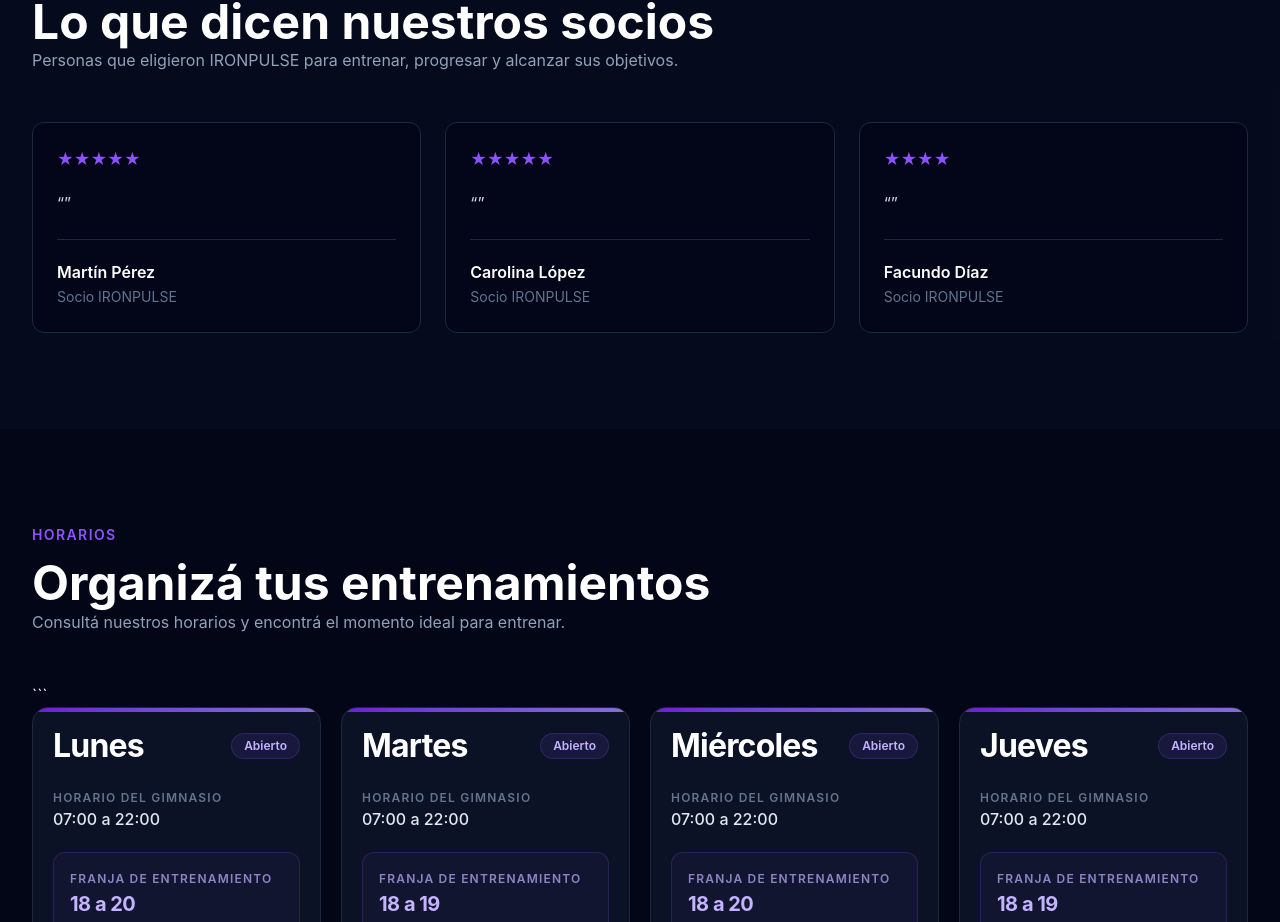
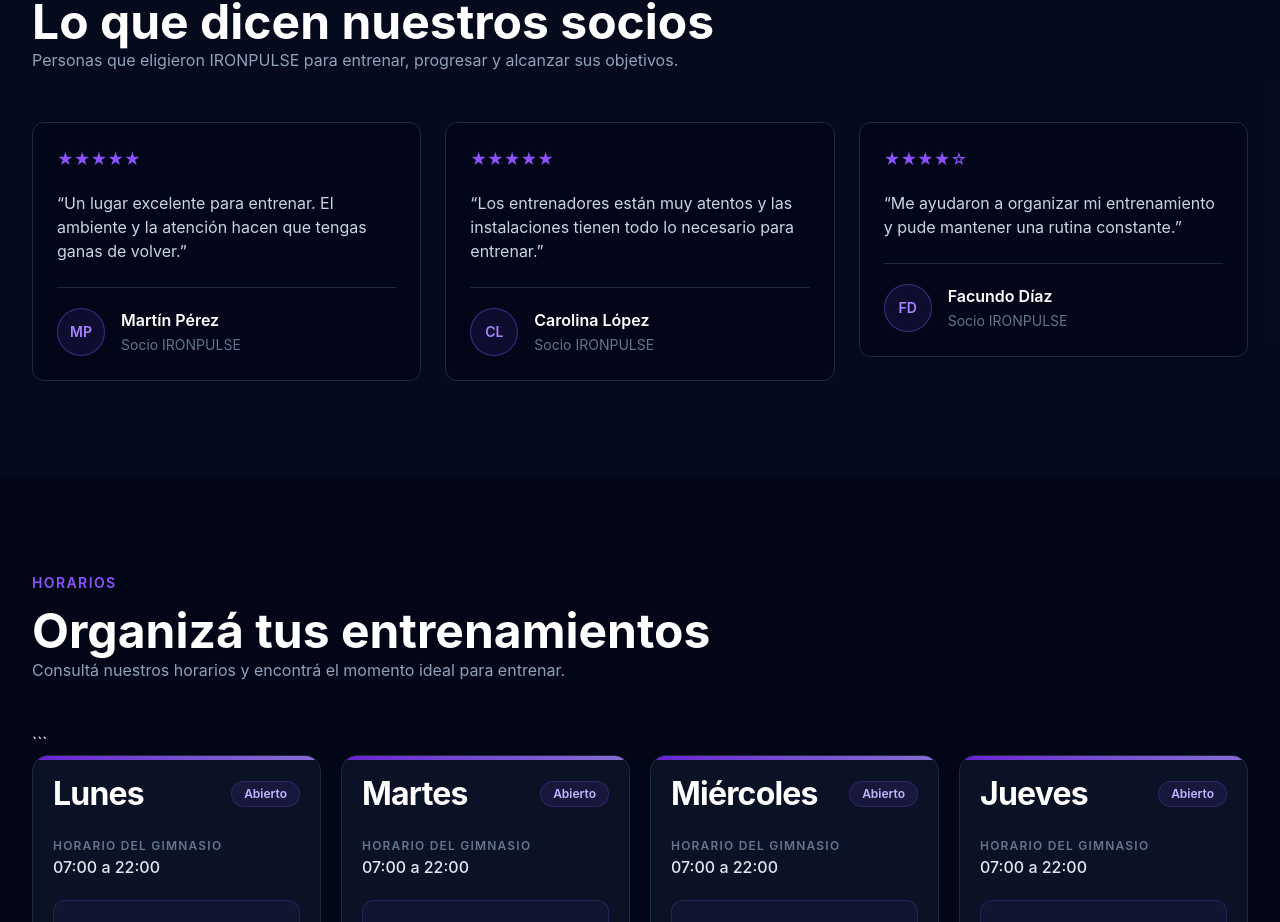
Before and after one commit to Soymigueprogramador/ironpulse, a React (Vite) app: page / in a window 1280 px wide. Shown: the part 4740-5662 px from the top of the page. Built offline with nearby package versions, Linux system fonts and the light colour scheme.

Commit message:
Completar sprint 9: sección de testimonios y QA

```diff
--- a/src/components/sections/Testimonials.tsx
+++ b/src/components/sections/Testimonials.tsx
@@ -1,42 +1,47 @@
+import { motion, useReducedMotion } from "framer-motion";
 import Container from "../common/Container";
 import SectionTitle from "../common/SectionTitle";
+import TestimonialCard from "../ui/TestimonialCard";
 import PageSection from "../layout/PageSection";
 import { testimonials } from "../../data/testimonials";
 
 function Testimonials() {
-  return (
-    <PageSection id="testimonios" className="bg-slate-900/30">
-      <Container>
-        <SectionTitle
+const shouldReduceMotion = useReducedMotion();
+
+return ( <PageSection id="testimonios" className="bg-slate-900/30"> <Container> <SectionTitle
        eyebrow="Experiencias reales"
        title="Lo que dicen nuestros socios"
        description="Personas que eligieron IRONPULSE para entrenar, progresar y alcanzar sus objetivos."
      />
 
+
     <div className="grid gap-6 md:grid-cols-3">
-          {testimonials.map((testimonial) => (
-            <article
+      {testimonials.map((testimonial, index) => (
+        <motion.div
           key={testimonial.id}
-              className="rounded-xl border border-slate-800 bg-slate-950 p-6 transition-all duration-300 hover:-translate-y-1 hover:border-violet-500/50"
+          initial={
+            shouldReduceMotion ? false : { opacity: 0, y: 24 }
+          }
+          whileInView={{ opacity: 1, y: 0 }}
+          viewport={{ once: true, amount: 0.2 }}
+          transition={
+            shouldReduceMotion
+              ? { duration: 0 }
+              : {
+                  duration: 0.5,
+                  delay: index * 0.12,
+                  ease: "easeOut",
+                }
+          }
         >
-              <div className="flex gap-1 text-violet-500">
-                {"★".repeat(testimonial.rating)}
-              </div>
-
-              <blockquote className="mt-5 text-slate-300">
-                “{testimonial.comment}”
-              </blockquote>
-
-              <div className="mt-6 border-t border-slate-800 pt-5">
-                <p className="font-semibold text-white">{testimonial.name}</p>
-
-                <p className="mt-1 text-sm text-slate-500">Socio IRONPULSE</p>
-              </div>
-            </article>
+          <TestimonialCard testimonial={testimonial} />
+        </motion.div>
       ))}
     </div>
   </Container>
 </PageSection>
+
+
 );
 }
 
--- /dev/null
+++ b/src/components/ui/TestimonialCard.tsx
@@ -0,0 +1,49 @@
+import type { Testimonial } from "../../types/testimonial";
+
+interface TestimonialCardProps {
+testimonial: Testimonial;
+}
+
+function TestimonialCard({ testimonial }: TestimonialCardProps) {
+const initials = testimonial.name
+.split(" ")
+.map((part) => part[0])
+.slice(0, 2)
+.join("")
+.toUpperCase();
+
+return ( <article className="rounded-xl border border-slate-800 bg-slate-950 p-6 transition-all duration-300 hover:-translate-y-1 hover:border-violet-500/50 motion-reduce:transform-none motion-reduce:transition-none">
+<div
+className="flex gap-1 text-violet-500"
+role="img"
+aria-label={`Valoración: ${testimonial.rating} de 5 estrellas`}
+> <span aria-hidden="true">
+{"★".repeat(testimonial.rating)}
+{"☆".repeat(5 - testimonial.rating)} </span> </div>
+
+
+  <blockquote className="mt-5 text-slate-300">
+    “{testimonial.text}”
+  </blockquote>
+
+  <div className="mt-6 flex items-center gap-4 border-t border-slate-800 pt-5">
+    <div
+      className="flex h-12 w-12 shrink-0 items-center justify-center rounded-full border border-violet-500/40 bg-violet-500/10 text-sm font-semibold text-violet-400"
+      role="img"
+      aria-label={`Avatar de ${testimonial.name}`}
+    >
+      {initials}
+    </div>
+
+    <div>
+      <p className="font-semibold text-white">{testimonial.name}</p>
+      <p className="mt-1 text-sm text-slate-500">Socio IRONPULSE</p>
+    </div>
+  </div>
+</article>
+
+
+);
+}
+
+export default TestimonialCard;
```
Also changed, not shown: src/types/testimonial.ts (+5 -6 lines). Lines whose indentation alone changed are shown as unchanged.
